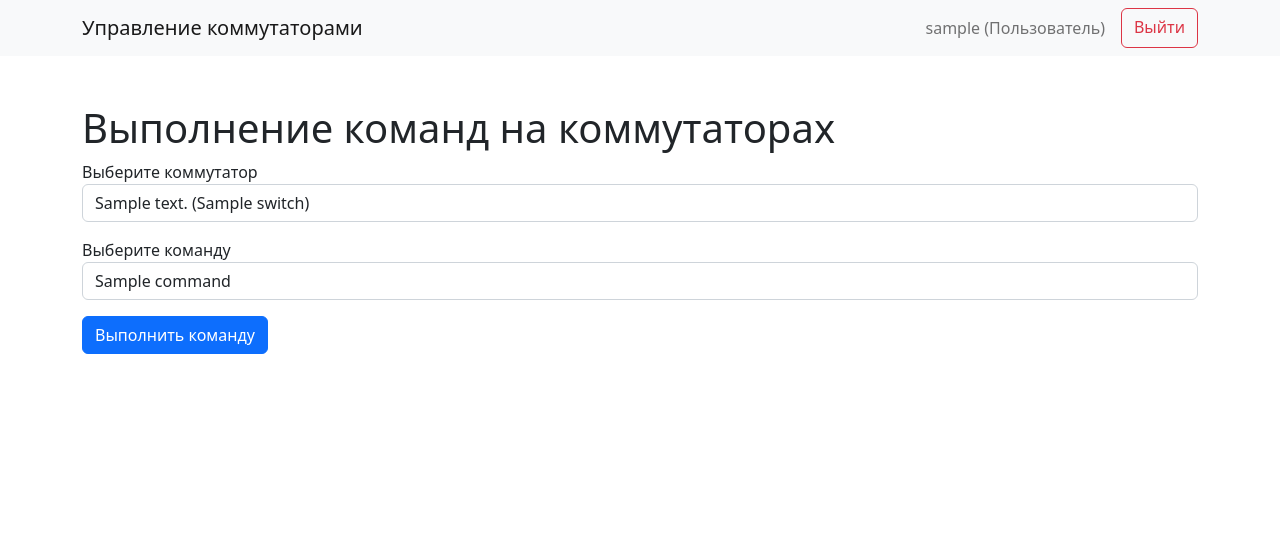
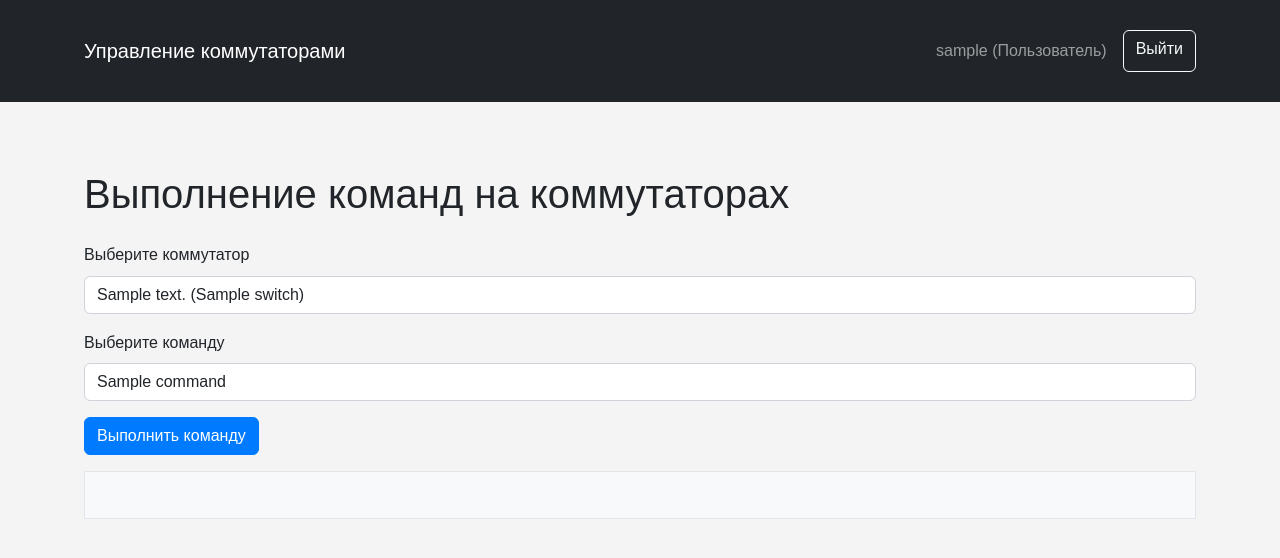
Before and after one commit to TTpartizan/Switch_remote, a FastAPI app: template templates/index.html in a window 1280 px wide. Shown: the top 558 px of the page. Run offline with FastAPI, Linux system fonts and the light colour scheme; the template is opened without the code that fills it: most values are stand-ins (such as "Sample title", 1, 10 or a date in 2020).

Commit message:
Initial commit from your app

```diff
--- /dev/null
+++ b/static/styles.css
@@ -0,0 +1,42 @@
+body {
+    font-family: 'Arial', sans-serif;
+    background-color: #f4f4f4;
+    margin: 0;
+    padding: 0;
+    line-height: 1.6;
+}
+
+.container {
+    width: 90%;
+    max-width: 1200px;
+    margin: 0 auto;
+    padding: 20px;
+}
+
+.navbar {
+    background-color: #333;
+    color: white;
+    padding: 10px 0;
+}
+
+.form-control {
+    margin-bottom: 15px;
+}
+
+.btn-primary {
+    background-color: #007bff;
+    border-color: #007bff;
+}
+
+.alert {
+    margin-top: 15px;
+}
+
+#resultSection {
+    background-color: #f8f9fa;
+    border: 1px solid #e2e6ea;
+    padding: 15px;
+    margin-top: 20px;
+    max-height: 300px;
+    overflow-y: auto;
+}
--- a/templates/index.html
+++ b/templates/index.html
@@ -4,26 +4,27 @@
     <meta charset="UTF-8">
     <title>Управление сетевыми коммутаторами</title>
     <link href="https://cdn.jsdelivr.net/npm/bootstrap@5.2.3/dist/css/bootstrap.min.css" rel="stylesheet">
+    <link href="/static/styles.css" rel="stylesheet">
 </head>
 <body>
-    <nav class="navbar navbar-expand-lg navbar-light bg-light">
+    <nav class="navbar navbar-expand-lg navbar-dark bg-dark">
         <div class="container">
             <a class="navbar-brand" href="#">Управление коммутаторами</a>
             <div class="navbar-nav ms-auto">
                 <span class="navbar-text me-3">
                     {{ username }} ({{ 'Администратор' if is_admin else 'Пользователь' }})
                 </span>
-                <a href="/logout" class="btn btn-outline-danger">Выйти</a>
+                <a href="/logout" class="btn btn-outline-light">Выйти</a>
             </div>
         </div>
     </nav>
 
     <div class="container mt-5">
-        <h1>Выполнение команд на коммутаторах</h1>
+        <h1 class="mb-4">Выполнение команд на коммутаторах</h1>
 
         <form id="commandForm">
             <div class="mb-3">
-                <label>Выберите коммутатор</label>
+                <label class="form-label">Выберите коммутатор</label>
                 <select id="switchSelect" class="form-control">
                     {% for switch in switches %}
                     <option value="{{ switch.ip_address }}">{{ switch.ip_address }} ({{ switch.hostname }})</option>
@@ -31,7 +32,7 @@
                 </select>
             </div>
             <div class="mb-3">
-                <label>Выберите команду</label>
+                <label class="form-label">Выберите команду</label>
                 <select id="commandSelect" class="form-control">
                     {% for command in commands %}
                     <option value="{{ command.template }}">{{ command.name }}</option>
@@ -39,7 +40,7 @@
                 </select>
             </div>
             <div id="portSection" class="mb-3" style="display:none;">
-                <label>Номер порта</label>
+                <label class="form-label">Номер порта</label>
                 <input type="text" id="portInput" class="form-control">
             </div>
             <button type="submit" class="btn btn-primary">Выполнить команду</button>
--- a/templates/login.html
+++ b/templates/login.html
@@ -4,6 +4,7 @@
     <meta charset="UTF-8">
     <title>Вход в систему</title>
     <link href="https://cdn.jsdelivr.net/npm/bootstrap@5.2.3/dist/css/bootstrap.min.css" rel="stylesheet">
+    <link href="/static/styles.css" rel="stylesheet">
     <style>
         body {
             display: flex;
```
